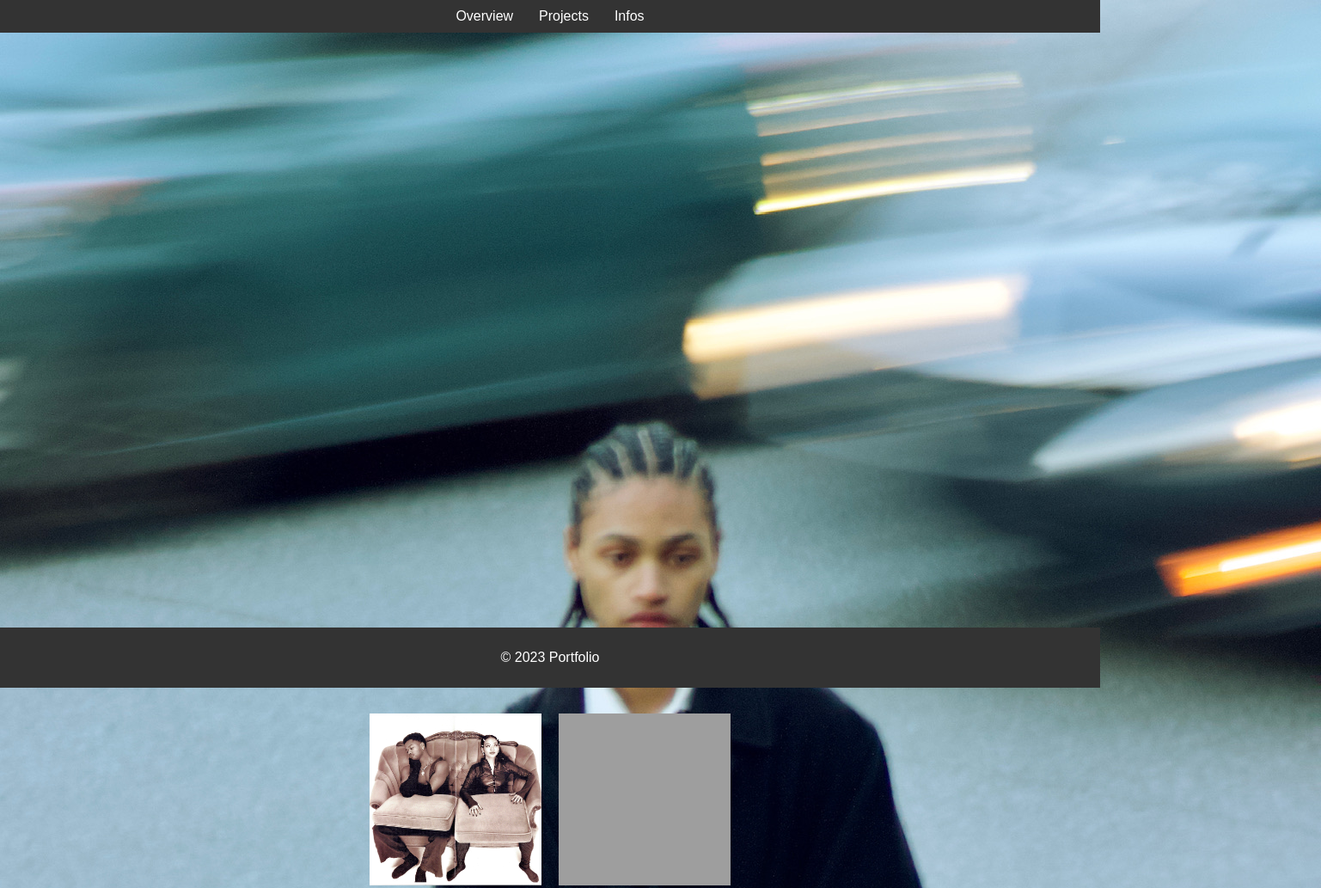
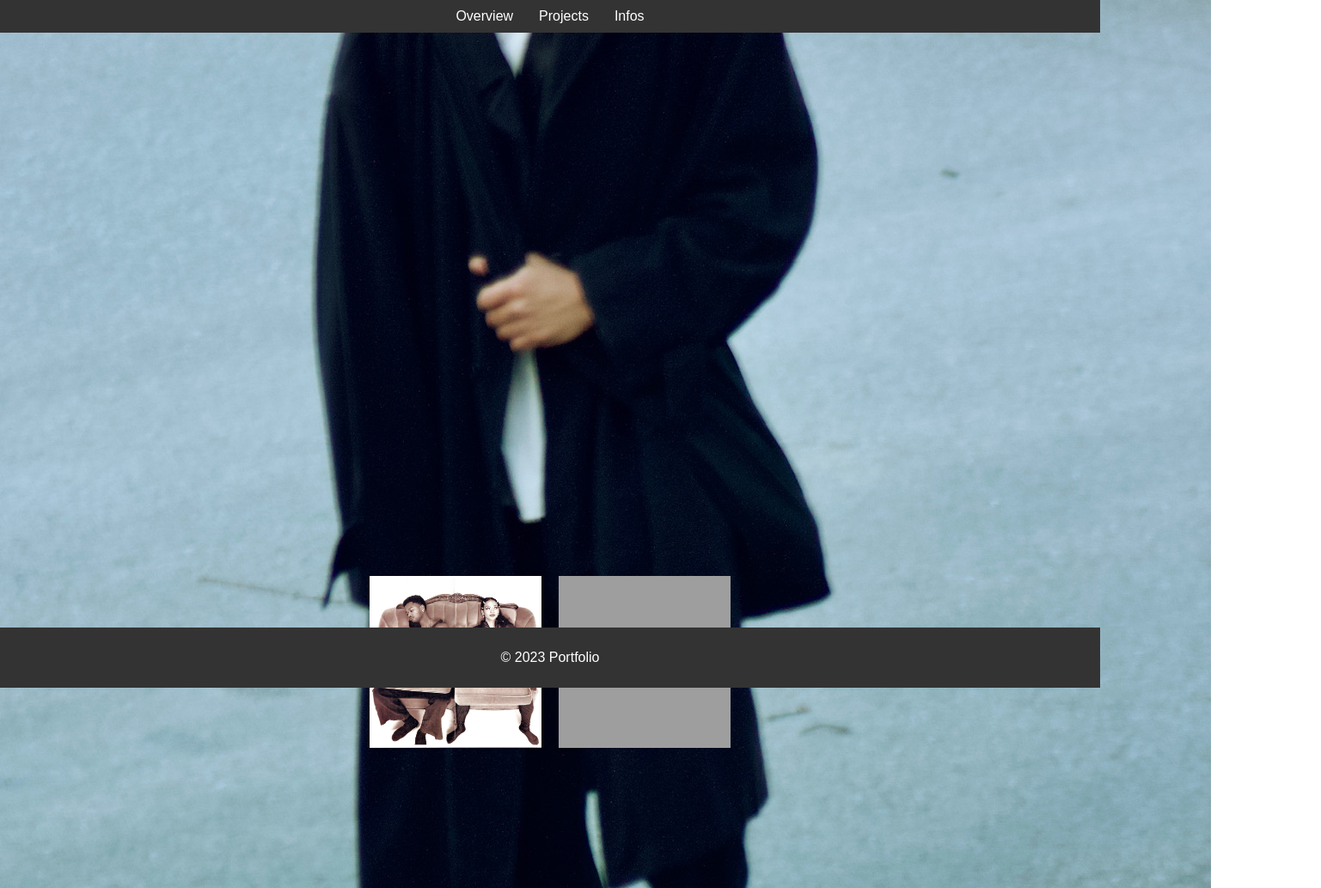
Before and after one commit to Z0uw0p/Portfolio-Website, a plain HTML site: page index.html in a window 1280 px wide. Shown: the top 1033 px of the page at 86% size, 1537 px wide, since content can reach past the window. Drawn offline with Linux system fonts and the light colour scheme; grey boxes are pictures that could not be loaded.

Commit message:
Update homepage layout and styles

```diff
--- a/css/home.css
+++ b/css/home.css
@@ -1,8 +1,17 @@
 .hero {
-    height: 100vh;
-    background: url('../assets/images/hero.jpg') no-repeat center center/cover;
+    height: 80vh;
+    background: url('../assets/images/IMG_0007.JPG') no-repeat center center/cover;
+    background-size: cover;
+    display: flex;
+    align-items: center;
+    justify-content: center;
 }
 
+.home img {
+    width: 100%;
+    height: auto;
+    display: block;
+}
 .photo-dump {
     padding: 20px;
     display: flex;
```
